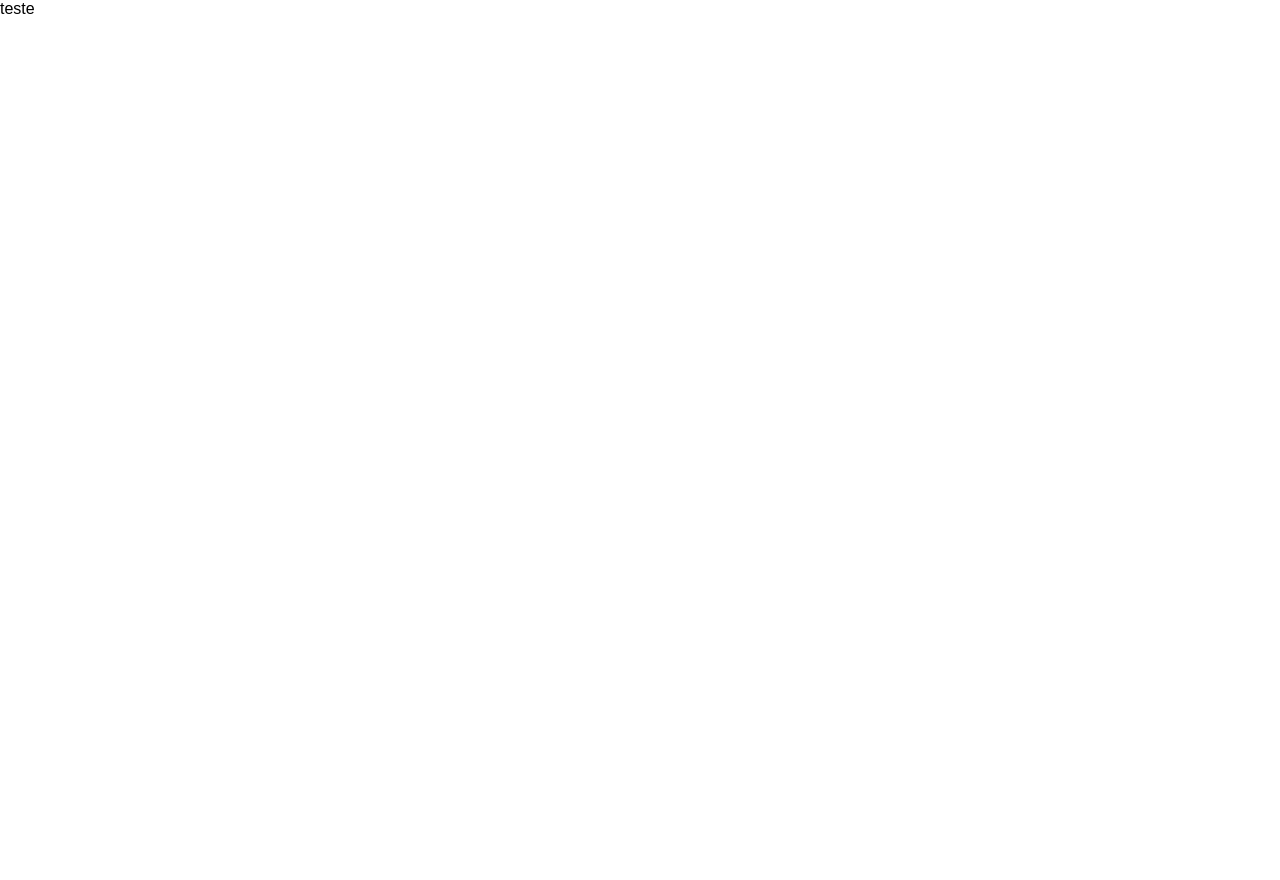
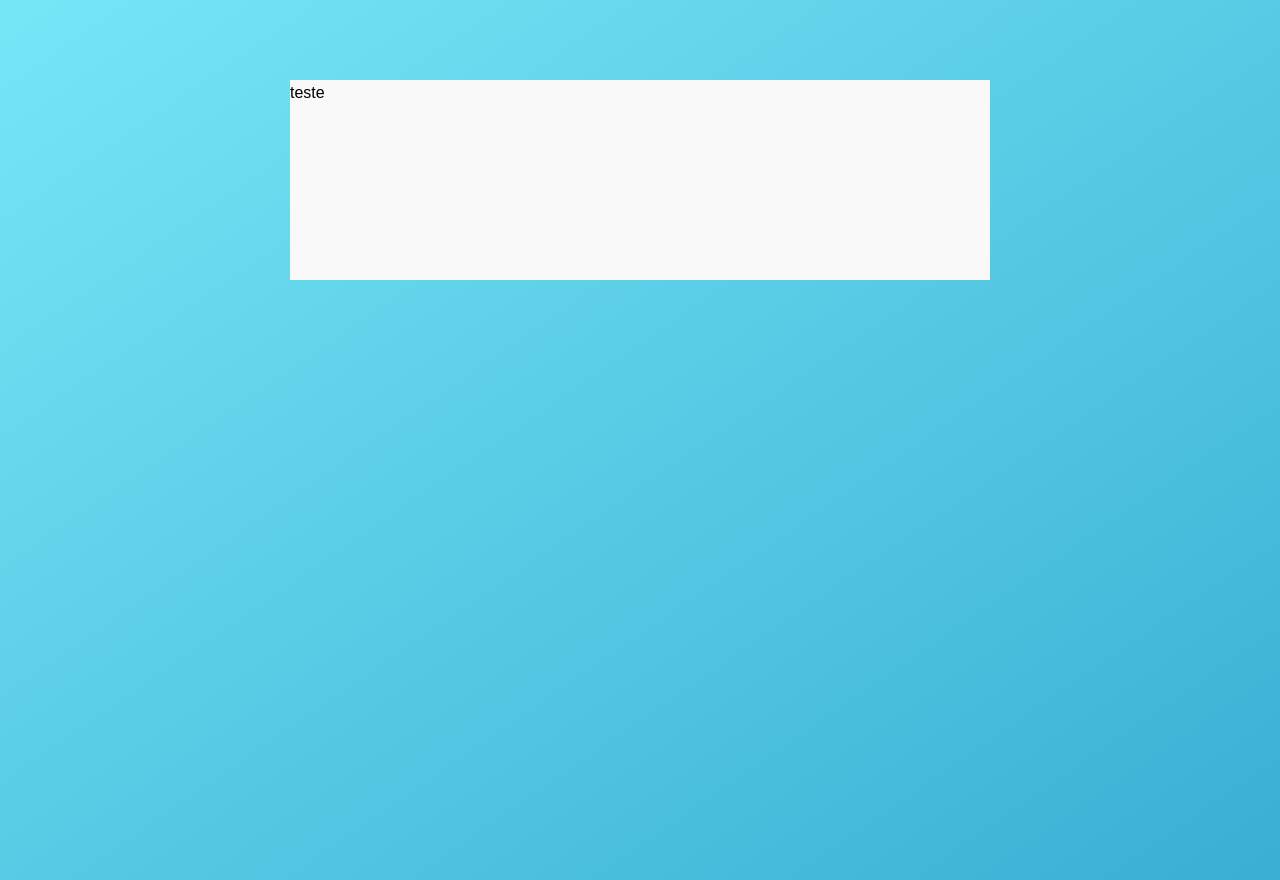
Before and after one commit to shinspiegel/jefersonleiteborges, a React (Create React App) app: page / in a window 1280 px wide. Before the commit the page ends 800 px from the top, so only its background shows below. Built offline with nearby package versions, Linux system fonts and the light colour scheme.

Commit message:
Initial space.

```diff
--- a/public/index.html
+++ b/public/index.html
@@ -8,7 +8,7 @@
       content="width=device-width, initial-scale=1, shrink-to-fit=no"
     />
 
-    <title>React App</title>
+    <title>Shin Skills</title>
   </head>
   <body>
 
--- a/src/App.js
+++ b/src/App.js
@@ -4,7 +4,7 @@ class App extends Component {
   render() {
     return (
       <>
-        <div className="App">teste</div>
+        <div className="conteudo">teste</div>
       </>
     );
   }
--- /dev/null
+++ b/src/scss/_abstracts.scss
@@ -0,0 +1,25 @@
+///////////////////////////////
+//VARIAVEIS
+
+*:root {
+  --corPrimaria: #28CAFB;
+  --corPrimariaClaro: #75e7f7;
+  --corPrimariaEscuro: #3aafd3;
+
+  --corContraste: #4F4A44;
+
+  --cinza1: #f9f9f9;
+  --cinza2: #f1f1f1;
+  --cinza3: #d5d5d5;
+  --cinza4: #ddd;
+  --cinza5: #ccc;
+  --cinza6: #aaa;
+  --cinza7: #999;
+  --cinza8: #777;
+  --cinza9: #333;
+}
+
+
+
+///////////////////////////////
+//MIXINS
--- /dev/null
+++ b/src/scss/_base.scss
@@ -0,0 +1,28 @@
+///////////////////////////////
+//RESET
+* {
+    margin: 0;
+    padding: 0;
+}
+
+*,
+*::after,
+*::before {
+    box-sizing: inherit;
+}
+
+html {
+    box-sizing: border-box;
+    font-size: 62.5% //1 rem = 10px => 10/16 = 62,5%
+}
+
+body {
+    font-family: sans-serif;
+    font-size: 1.6rem;
+    font-weight: 400;
+    line-height: 1.6;
+    background-image: linear-gradient(to bottom right, var(--colorPrimaryLigh), var(--colorPrimaryDark));
+    color: var(--greyDark1);
+
+    min-height: 100vh;
+}
--- /dev/null
+++ b/src/scss/_layout.scss
@@ -0,0 +1,13 @@
+//BACKGROUND
+body {
+    background-color: var(--corPrimaria);
+    background-image: linear-gradient(to right bottom, var(--corPrimariaClaro), var(--corPrimariaEscuro));
+}
+
+.conteudo {
+    display: flex;
+    margin: 8rem auto;
+    max-width: 70rem;
+    min-height: 20rem;
+    background-color: var(--cinza1);
+}
--- a/src/scss/base/_base.scss
+++ /dev/null
@@ -1,4 +0,0 @@
-* {
-    margin: 0;
-    padding: 0;
-}
--- a/src/scss/base/_typography.scss
+++ /dev/null
@@ -1,3 +0,0 @@
-body {
-    font-family: sans-serif;
-}
--- a/src/style.css
+++ b/src/style.css
@@ -37,9 +37,50 @@ sass/
 |   |– _bootstrap.scss    # Bootstrap
 |   |– _jquery-ui.scss    # jQuery UI
 */
+*:root {
+  --corPrimaria: #28CAFB;
+  --corPrimariaClaro: #75e7f7;
+  --corPrimariaEscuro: #3aafd3;
+  --corContraste: #4F4A44;
+  --cinza1: #f9f9f9;
+  --cinza2: #f1f1f1;
+  --cinza3: #d5d5d5;
+  --cinza4: #ddd;
+  --cinza5: #ccc;
+  --cinza6: #aaa;
+  --cinza7: #999;
+  --cinza8: #777;
+  --cinza9: #333; }
+
 * {
   margin: 0;
   padding: 0; }
 
+*,
+*::after,
+*::before {
+  box-sizing: inherit; }
+
+html {
+  box-sizing: border-box;
+  font-size: 62.5%; }
+
 body {
-  font-family: sans-serif; }
+  font-family: sans-serif;
+  font-size: 1.6rem;
+  font-weight: 400;
+  line-height: 1.6;
+  background-image: linear-gradient(to bottom right, var(--colorPrimaryLigh), var(--colorPrimaryDark));
+  color: var(--greyDark1);
+  min-height: 100vh; }
+
+body {
+  background-color: var(--corPrimaria);
+  background-image: linear-gradient(to right bottom, var(--corPrimariaClaro), var(--corPrimariaEscuro)); }
+
+.conteudo {
+  display: flex;
+  margin: 8rem auto;
+  max-width: 70rem;
+  min-height: 20rem;
+  background-color: var(--cinza1); }
```
Also changed, not shown: src/scss/main.scss (+4 -5 lines), src/img/referenceImage.jpeg (added), src/scss/_components.scss (added), src/scss/abstract/_mixins.scss (deleted), src/scss/abstract/_variable.scss (deleted).
